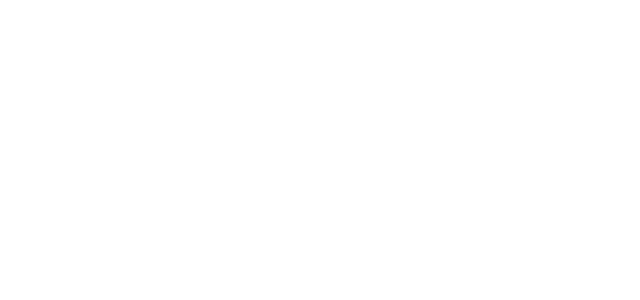
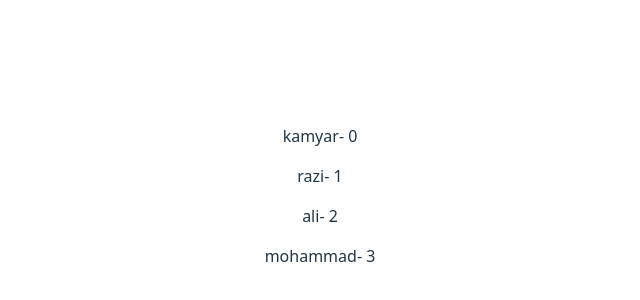
Before and after one commit to kamyarrazi14999/kamyarrazi, a React (Vite) app: page / in a window 1280 px wide. Shown: the part 204-504 px from the top of the page, without its empty margins (320-960 px from the left). Built offline with nearby package versions, Linux system fonts and the light colour scheme.

Commit message:
Comment out unused code and effects in App component for better clarity

```diff
--- a/src/App.jsx
+++ b/src/App.jsx
@@ -1,10 +1,21 @@
 
-import { useEffect , useState } from "react";
+// import { useEffect , useState } from "react";
 import "./App.css";
 function App() {
-  let hendelResize =() => {
-   ;
-  }
+ let users = ['kamyar' , 'razi' , 'ali' , 'mohammad' ];
+
+
+
+
+
+
+
+
+
+
+  // let hendelResize =() => {
+  //  ;
+  // }
   // const handelResize =() => {
   //   console.log("ریسایز شد");
   // }
@@ -29,23 +40,31 @@ function App() {
   // fetch("https://jsonplaceholder.typicode.com/posts")
   // .then((response) => response.json())
   // .then((data) => console.log(data));
-  useEffect(() => {
-     let hendelTimeout = setTimeout(() => {
-     return () => clearTimeout(hendelTimeout);
-    }, 300);
+  // useEffect(() => {
+  //    let hendelTimeout = setTimeout(() => {
+  //    return () => clearTimeout(hendelTimeout);
+  //   }, 300);
 
-  }, [] )
-  useEffect(() => {
-    window.addEventListener('resize', hendelResize);
-    return () =>
-      window.removeEventListener('resize', hendelResize);
+  // }, [] )
+  // useEffect(() => {
+  //   window.addEventListener('resize', hendelResize);
+  //   return () =>
+  //     window.removeEventListener('resize', hendelResize);
 
 
 
-    }, [] );
+  //   }, [] );
 
   return (
     <>
+      {users.map((item,index) => (
+
+      <p>{item}- {index}</p>
+      ))}
+
+
+
+
       {/* <button onClick={() => setCount(prev => prev + 1)}> افزایش عدد </button>
       <button onClick={() => settest(prev => prev + 1)}> افزایش تست </button>
       <h1>{count} عدد کانت</h1>
```
